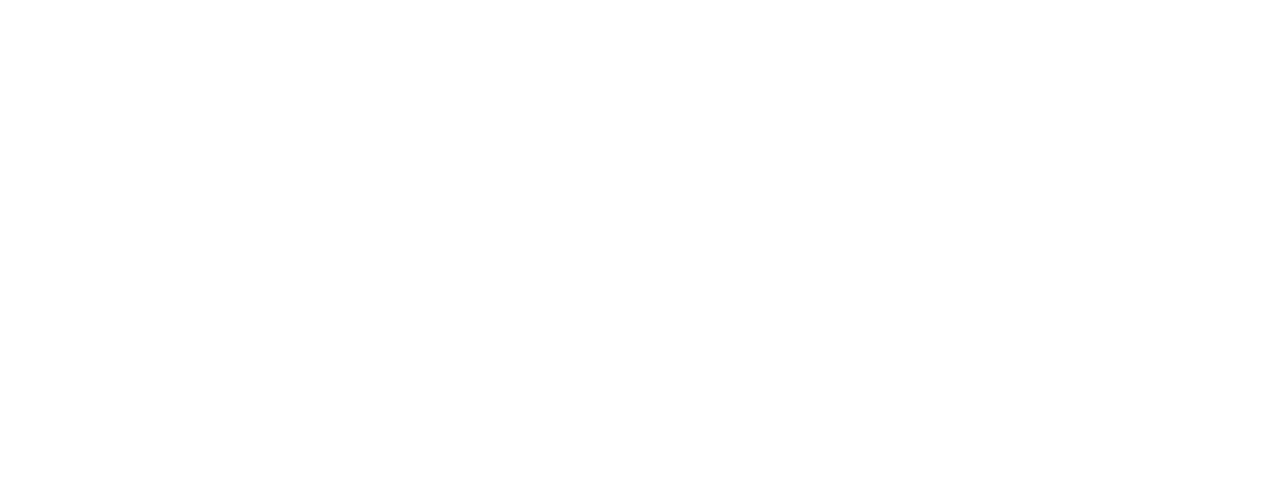
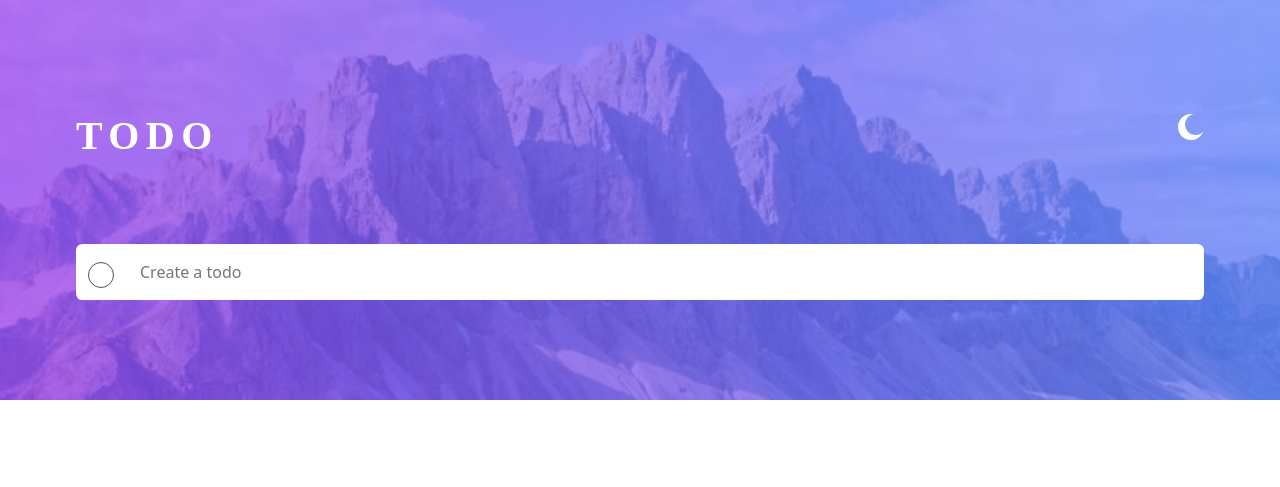
Before and after one commit to meredaniprogrammer/Todo-App, a plain HTML site: page index.html in a window 1280 px wide. Drawn offline with nearby package versions, Linux system fonts and the light colour scheme; a web font is replaced by a local one.

Commit message:
Changed my styling to center my div

```diff
--- /dev/null
+++ b/custom_css/style.css
@@ -0,0 +1,97 @@
+@import url('https://fonts.google.com/specimen/Josefin+Sans');
+
+*{
+    padding: 0;
+    margin: 0;
+}
+body {
+    Font-size: 18px;
+    margin: 0;
+    padding: 0;
+}
+
+/* .attribution { font-size: 11px; text-align: center; }
+.attribution a { color: hsl(228, 45%, 44%); } */
+.container-fluid {
+    margin: 0 !important;
+    padding: 0 !important;
+}
+.image-container {
+    background-image: url('../images/bg-desktop-light.jpg');
+    height: 50vh;
+    width: 100vw;
+    background-repeat: no-repeat;
+    background-position: center;
+    background-size: cover;
+}
+.centered-div {
+    /* background-color: beige; */
+    width: 90vw;
+    max-width: 40vw;
+    height: 100vh;
+    margin: 0 auto;
+}
+.inner_container {
+    display: flex;
+    justify-content: space-between;
+    margin-top: 7rem;
+}
+.h1 {
+    color: #fff;
+    text-transform: uppercase;
+    font-family: 'Josefin';
+    font-weight: bold;
+    letter-spacing: 0.4rem;
+}
+.svg:hover {
+    cursor: pointer;
+}
+/* styling for the input which has bootstrap classes */
+.control_height {
+    height: 7% !important;
+    margin-top: -12rem;
+    border: none !important;
+}
+/* Giving a background color to addon-wrapping which came with the form group */
+#addon-wrapping {
+    background-color: #fff !important;
+}
+/* */
+.form_input_part {
+    margin-top: -15rem;
+
+    position: relative;
+}
+.form_input_part:before {
+    content: "";
+    width: 26px;
+    height: 26px;
+    border: 1px solid #4d5066;
+    background-color: transparent;
+    border-radius: 50%;
+    position: absolute;
+    top: 5.5%;
+    left: 1.5rem;
+    -webkit-transform: translateY(-50%);
+    transform: translateY(-50%);
+}
+.todo_input {
+    width: 100%;
+    font-size: 16px;
+    padding: 1rem 4rem;
+    font-family: inherit;
+    border: none;
+    border-radius: .4rem;
+    color: rgb(36, 35, 35);
+    background-color: #fff;
+
+}
+@media(max-width: 1440px){
+    .centered-div {
+        /* background-color: beige; */
+        width: 100vw;
+        max-width: 90vw;
+        height: 100vh;
+        margin: 0 auto;
+    }
+}
--- a/index.html
+++ b/index.html
@@ -2,19 +2,30 @@
 <html lang="en">
 <head>
   <meta charset="UTF-8">
-  <meta name="viewport" content="width=device-width, initial-scale=1.0"> <!-- displays site properly based on user's device -->
-
+  <meta name="viewport" content="width=device-width, initial-scale=1.0">
+  <link href="https://cdn.jsdelivr.net/npm/bootstrap@5.0.0/dist/css/bootstrap.min.css" rel="stylesheet" integrity="sha384-wEmeIV1mKuiNpC+IOBjI7aAzPcEZeedi5yW5f2yOq55WWLwNGmvvx4Um1vskeMj0" crossorigin="anonymous">
   <link rel="icon" type="image/png" sizes="32x32" href="./images/favicon-32x32.png">
-
+  <link rel="stylesheet" href="/custom_css/style.css">
+  <link rel="stylesheet" href="https://use.fontawesome.com/releases/v5.15.3/css/all.css" integrity="sha384-SZXxX4whJ79/gErwcOYf+zWLeJdY/qpuqC4cAa9rOGUstPomtqpuNWT9wdPEn2fk" crossorigin="anonymous">
   <title>Frontend Mentor | Todo app</title>
 
   <!-- Feel free to remove these styles or customise in your own stylesheet 👍 -->
-  <style>
-    .attribution { font-size: 11px; text-align: center; }
-    .attribution a { color: hsl(228, 45%, 44%); }
-  </style>
+  <script src="https://cdn.jsdelivr.net/npm/bootstrap@5.0.0/dist/js/bootstrap.bundle.min.js" integrity="sha384-p34f1UUtsS3wqzfto5wAAmdvj+osOnFyQFpp4Ua3gs/ZVWx6oOypYoCJhGGScy+8" crossorigin="anonymous"></script>
 </head>
 <body>
-
+  <div class="container-fluid color-container">
+      <div class="image-container">
+          <div class="centered-div row">
+            <div class="inner_container">
+              <h1 class="h1">todo</h1>
+              <span class="svg"><svg xmlns="http://www.w3.org/2000/svg" width="26" height="26"><path fill="#FFF" fill-rule="evenodd" d="M13 0c.81 0 1.603.074 2.373.216C10.593 1.199 7 5.43 7 10.5 7 16.299 11.701 21 17.5 21c2.996 0 5.7-1.255 7.613-3.268C23.22 22.572 18.51 26 13 26 5.82 26 0 20.18 0 13S5.82 0 13 0z"/></svg>
+              </span>
+            </div>
+            <form action="" class="form_input_part">
+              <input type="text" placeholder="Create a todo" class="todo_input">
+            </form>
+          </div>
+      </div>
+  </div>
 </body>
 </html>
```
